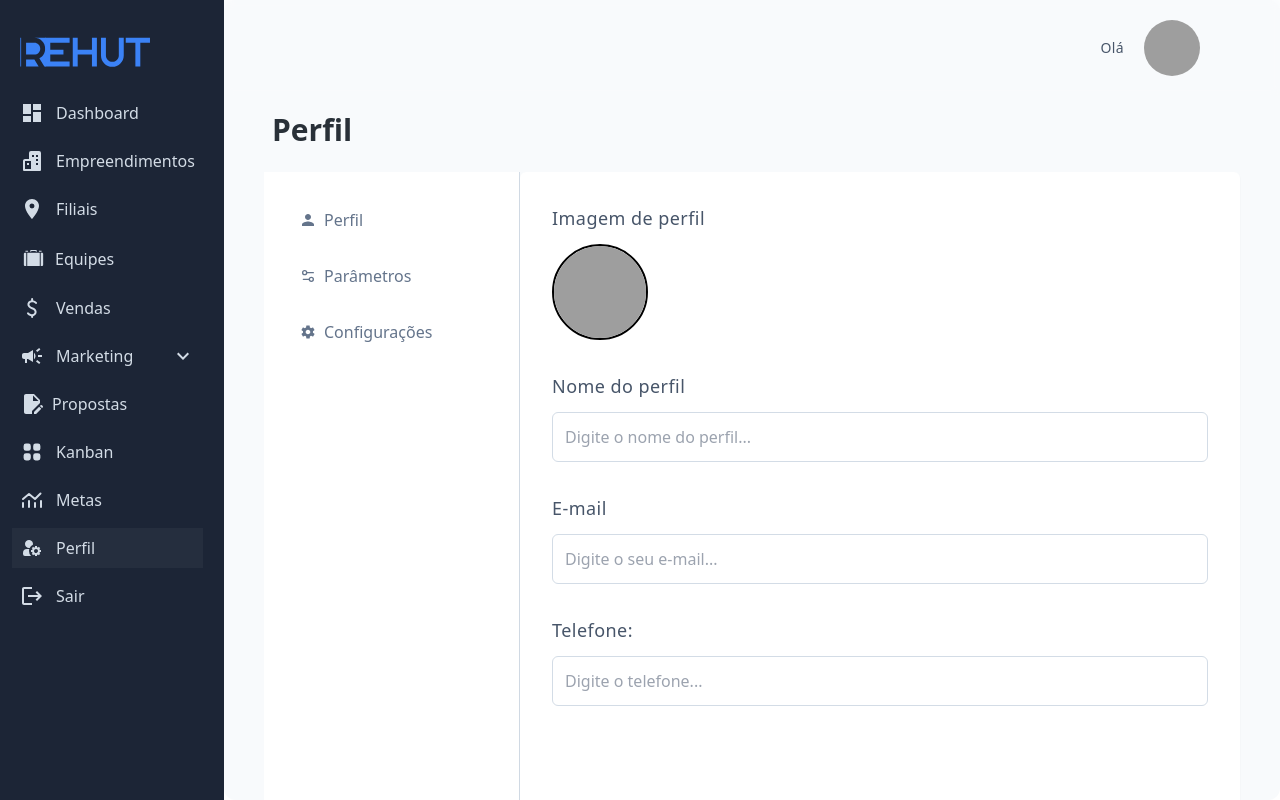
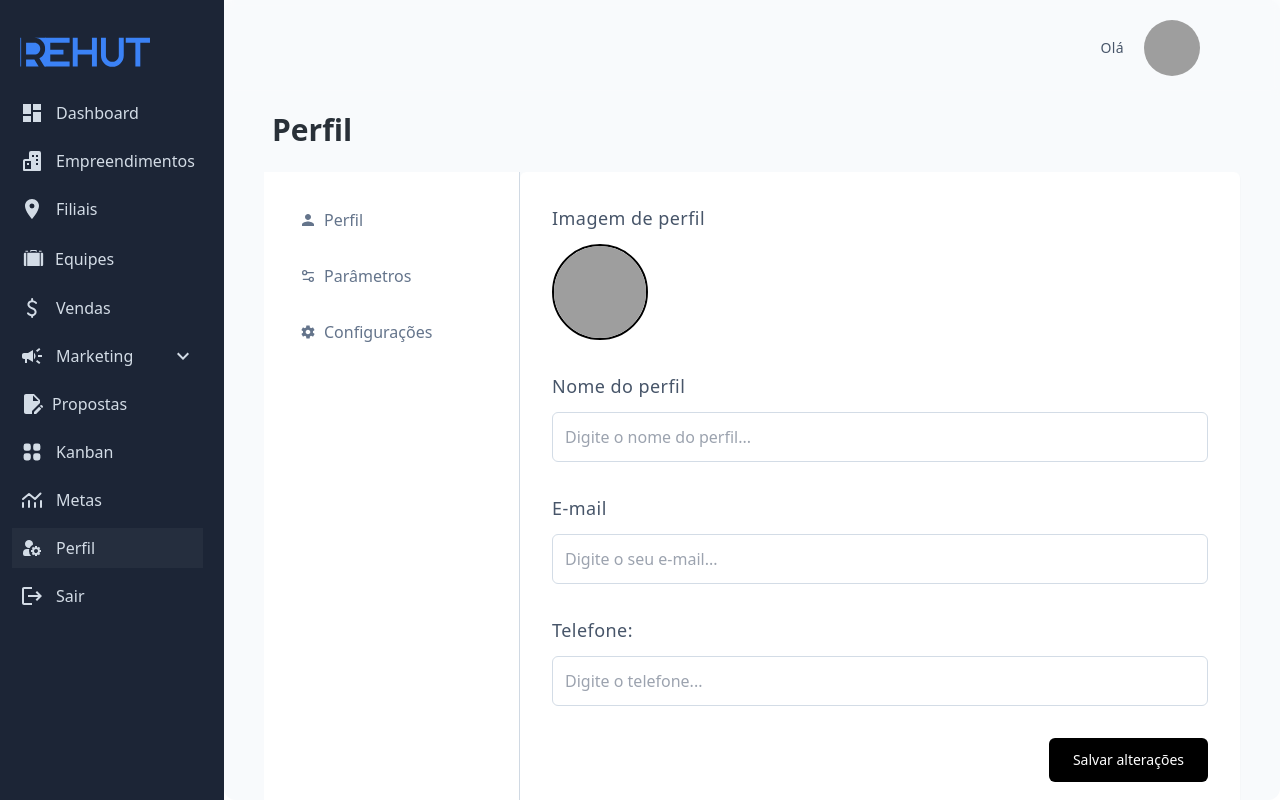
Before and after one commit to gabrielhcamacho/rehut-web, a Next.js app: page /profile_and_settings/profile in a window 1280 px wide. Built offline with nearby package versions, Linux system fonts and the light colour scheme; grey boxes are pictures that could not be loaded.

Commit message:
added: save profile alt

```diff
--- a/pages/profile_and_settings/profile.js
+++ b/pages/profile_and_settings/profile.js
@@ -123,7 +123,7 @@ export default function Users() {
                             </div>
 
                             <div className="flex justify-end">
-                                <button disabled className="px-6 py-3 bg-gray-400 rounded-md text-white text-sm cursor-not-allowed">
+                                <button className="px-6 py-3 bg-gray-400 rounded-md text-white text-sm cursor-not-allowed bg-black">
                                     Salvar alterações
                                 </button>
                             </div>
```
